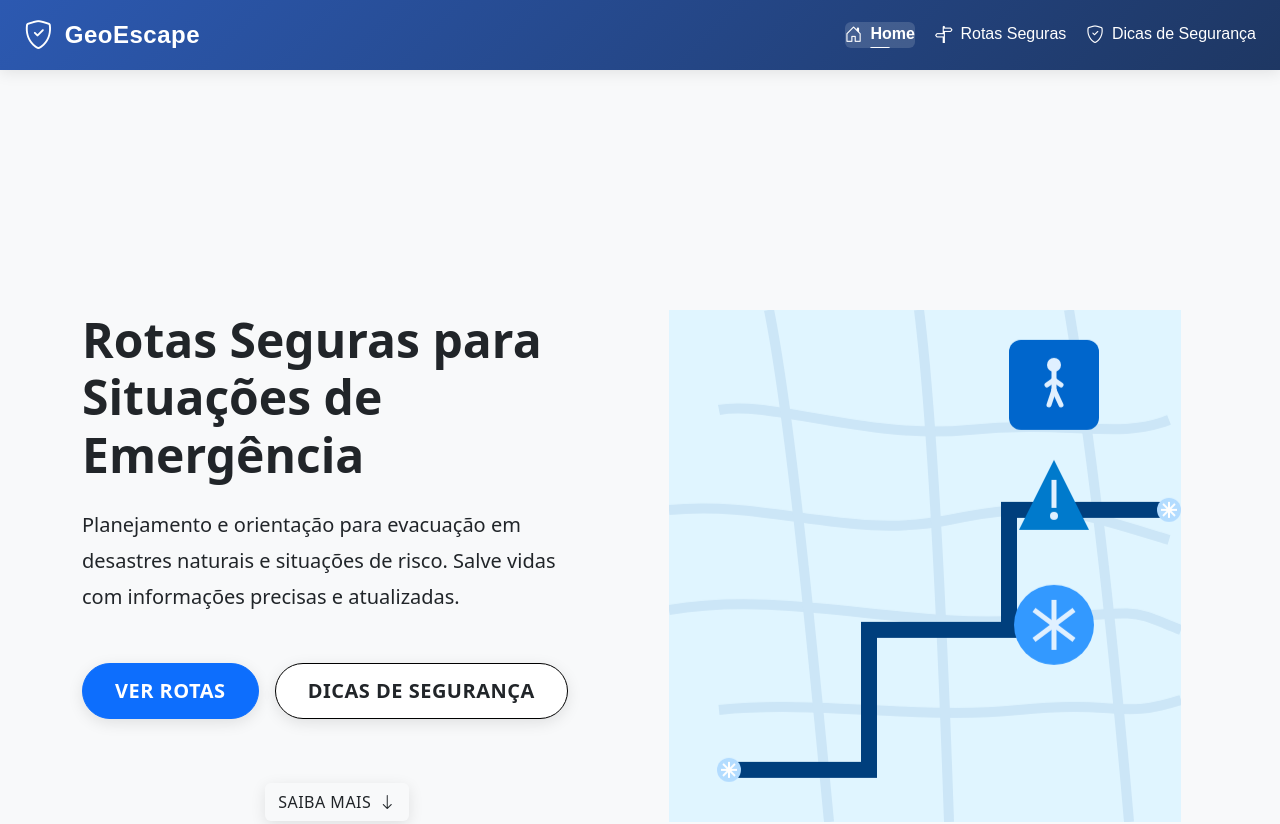
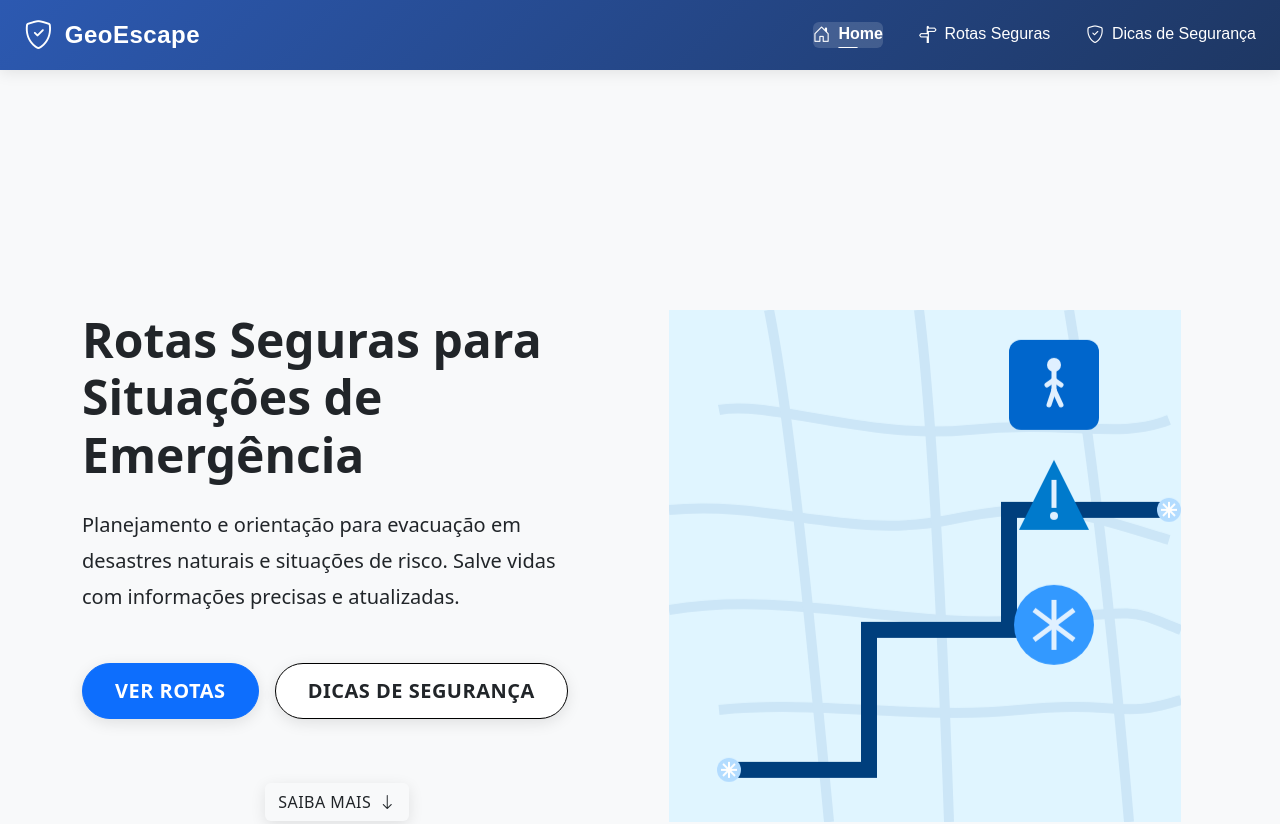
Before and after one commit to CaiqueAzevedo65/EvacuSeguro, a React (Vite) app: page / in a window 1280 px wide. Shown: the top 824 px of the page. Built offline with nearby package versions, Linux system fonts and the light colour scheme.

Commit message:
style(header): aumento do espaçamento entre itens

```diff
--- a/src/styles/header.css
+++ b/src/styles/header.css
@@ -97,7 +97,7 @@
 }
 
 .nav-item {
-  margin-left: 1.5rem;
+  margin-left: 10.5rem;
   position: relative;
 }
 
@@ -197,7 +197,7 @@
   }
 
   .nav-item {
-    margin-left: 1.25rem;
+    margin-left: 2.25rem;
   }
 
   .nav-link {
```
